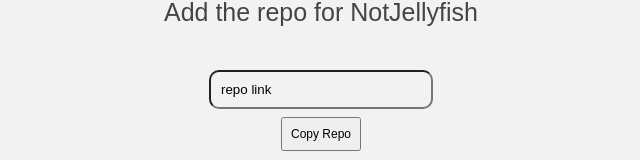
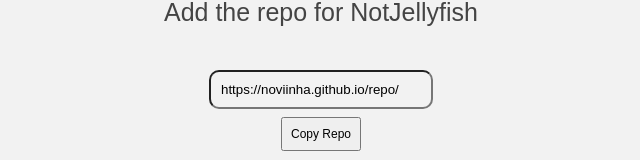
Before and after one commit to Noviinha/repo, a plain HTML site: page index.html in a window 1280 px wide. Shown: the part 121-281 px from the top of the page, without its empty margins (319-959 px from the left). Drawn offline with Linux system fonts and the light colour scheme.

Commit message:
Update index.html

```diff
--- a/index.html
+++ b/index.html
@@ -17,7 +17,7 @@
 <br>
 <center><p style="font-family:arial;font-size:25px;color:#444444;">Add the repo for NotJellyfish</p></center>
 <br>
-<center><input style="font-family:arial;background-color:#f2f2f2;border-radius:10px;display:block;width:200px;padding:10px;" type="text" value="repo link" id="myInput"><button style="font-family:arial;font-size:12px;padding:8px;margin:8px;" onclick="myFunction()">Copy Repo</button></center>
+<center><input style="font-family:arial;background-color:#f2f2f2;border-radius:10px;display:block;width:200px;padding:10px;" type="text" value="https://noviinha.github.io/repo/" id="myInput"><button style="font-family:arial;font-size:12px;padding:8px;margin:8px;" onclick="myFunction()">Copy Repo</button></center>
 <br>
 <center><a style="text-decoration:none;font-family:arial;font-size:15px;padding:10px;" href="https://ioshacker.com/how-to/how-to-add-a-repo-in-cydia">How To Add A Repo</a></center>
 </body>
```
